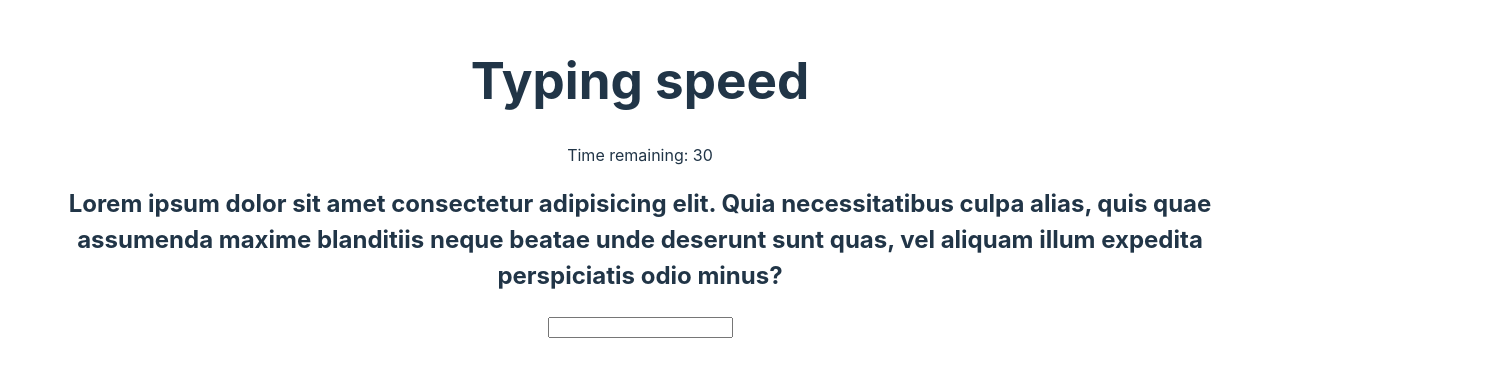
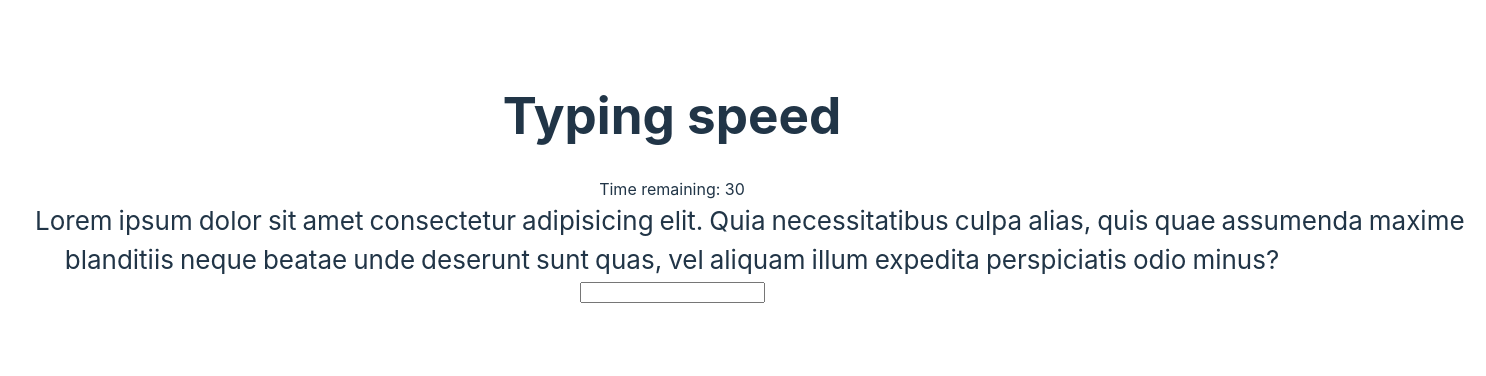
Before and after one commit to SiddharthaSarma/typing-speed-app-vue, a Vue app: page / in a window 1280 px wide. Shown: the part 222-598 px from the top of the page, 1486 px wide, since content can reach past the window. Built offline with nearby package versions, Linux system fonts and the light colour scheme.

Commit message:
update text generator component

```diff
--- a/src/components/TextGenerator.vue
+++ b/src/components/TextGenerator.vue
@@ -1,9 +1,21 @@
 <script lang="ts" setup>
+import { ref } from 'vue'
+const text = ref(`Lorem ipsum dolor sit amet consectetur adipisicing elit. Quia necessitatibus culpa alias, quis quae assumenda maxime
+    blanditiis neque beatae unde deserunt sunt quas, vel aliquam illum expedita perspiciatis odio minus?`)
+const textSplit = text.value.split(' ')
 
 </script>
 <template>
-  <h2>
-    Lorem ipsum dolor sit amet consectetur adipisicing elit. Quia necessitatibus culpa alias, quis quae assumenda maxime
-    blanditiis neque beatae unde deserunt sunt quas, vel aliquam illum expedita perspiciatis odio minus?
-  </h2>
+  <div :class="$style.content">
+    <span :class="$style.word" v-for="(t, i) in textSplit" :key="i">{{ t }}</span>
+  </div>
 </template>
+<style module>
+.content {
+  font-size: 26px;
+}
+
+.word {
+  margin: 0px 3px;
+}
+</style>
```
